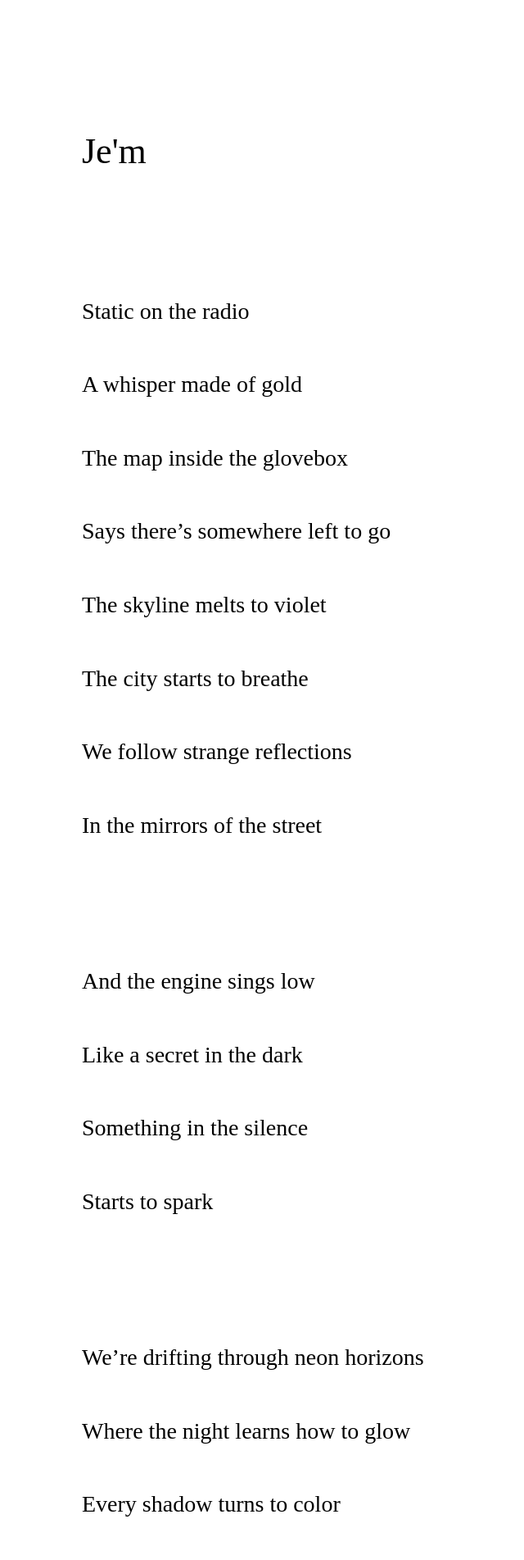
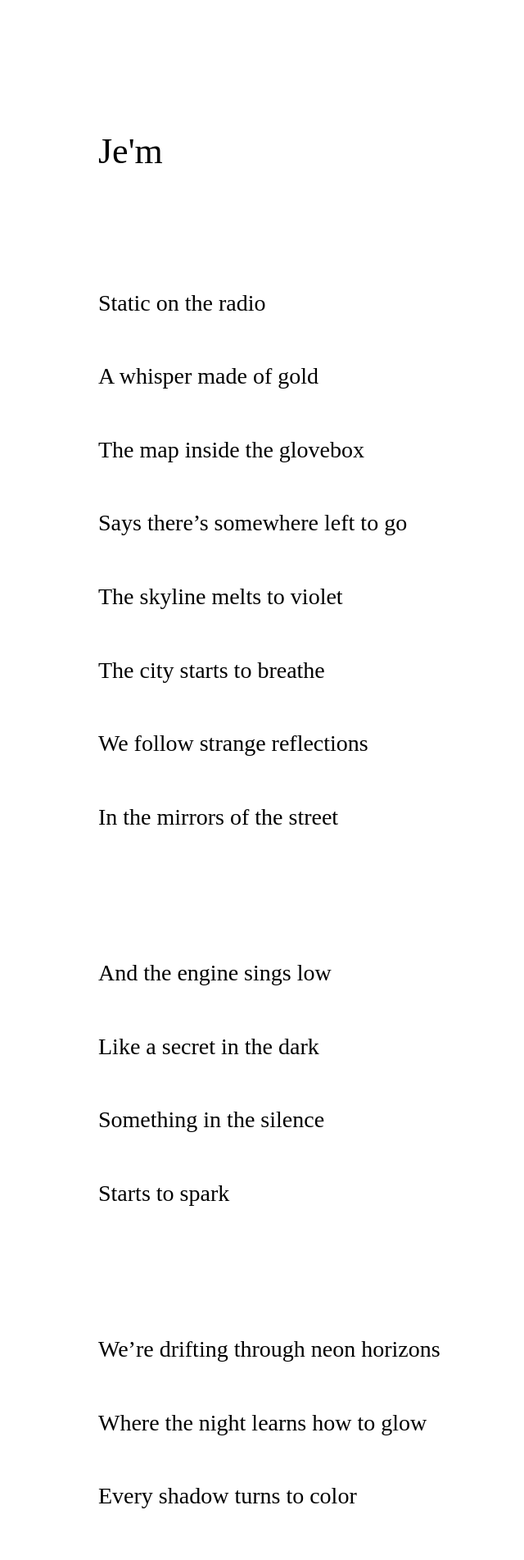
Before and after one commit to ohlucinda/jemlyrics, a Jekyll site: the page built from _posts/2026-03-17-electrified.md, in a window 1280 px wide. Shown: the top 1903 px of the page at 82% size, without its empty margins (0-640 px from the left). Built offline with Jekyll 4.4.1, drawn with Linux system fonts in a browser that asks for light colours; some web fonts are replaced; some of the changed text lies outside the part shown.

Commit message:
Update lyrics.html

```diff
--- a/_layouts/lyrics.html
+++ b/_layouts/lyrics.html
@@ -8,34 +8,29 @@
 <style>
 body {
   font-family: 'Aboreto', cursive;
-  margin: 60px 0 60px 100px; /* ← 少し中央寄りに調整 */
+  margin: 60px 0 60px 120px;
   font-size: 28px;
   line-height: 1.6;
   white-space: pre-wrap;
 }
 
-a {
-  text-decoration: none;
-  color: inherit;
-}
-
+/* Je'm */
 .title {
   font-size: 44px;
-  margin-bottom: 20px;
-}
-
-/* 一覧だけ中央 */
-body.list .title {
-  text-align: center;
+  margin-bottom: 10px;  /* ← タイトルとの距離を詰める */
 }
 
 /* 一覧 */
+.list {
+  margin-top: 10px;     /* ← ここで位置調整（重要） */
+}
+
 .list a {
   font-size: 36px;
 }
 
 .list div {
-  margin: 0px 0;   /* ← ここで間隔ほぼゼロ */
+  margin: 0;           /* ← タイトル同士の間隔を最小に */
 }
 
 /* 戻るリンク */
@@ -51,13 +46,12 @@
 
 </head>
 
-<body class="{% if page.url contains 'lyrics' %}list{% endif %}">
+<body>
 
 <div class="title">Je'm</div>
 
 {{ content }}
 
-{% if page.url contains 'lyrics' %}
 <div class="list">
   {% for post in site.posts %}
     <div>
@@ -68,16 +62,9 @@
   {% endfor %}
 </div>
 
-  <!-- ★一覧ページにも戻るリンク追加 -->
 <div class="back">
   <a href="{{ '/' | relative_url }}">BACK TO HOME</a>
 </div>
 
-{% else %}
-  <div class="back">
-    <a href="{{ '/lyrics' | relative_url }}">BACK TO TITLES</a>
-  </div>
-{% endif %}
-
 </body>
 </html>
```
Lines whose indentation alone changed are shown as unchanged.
